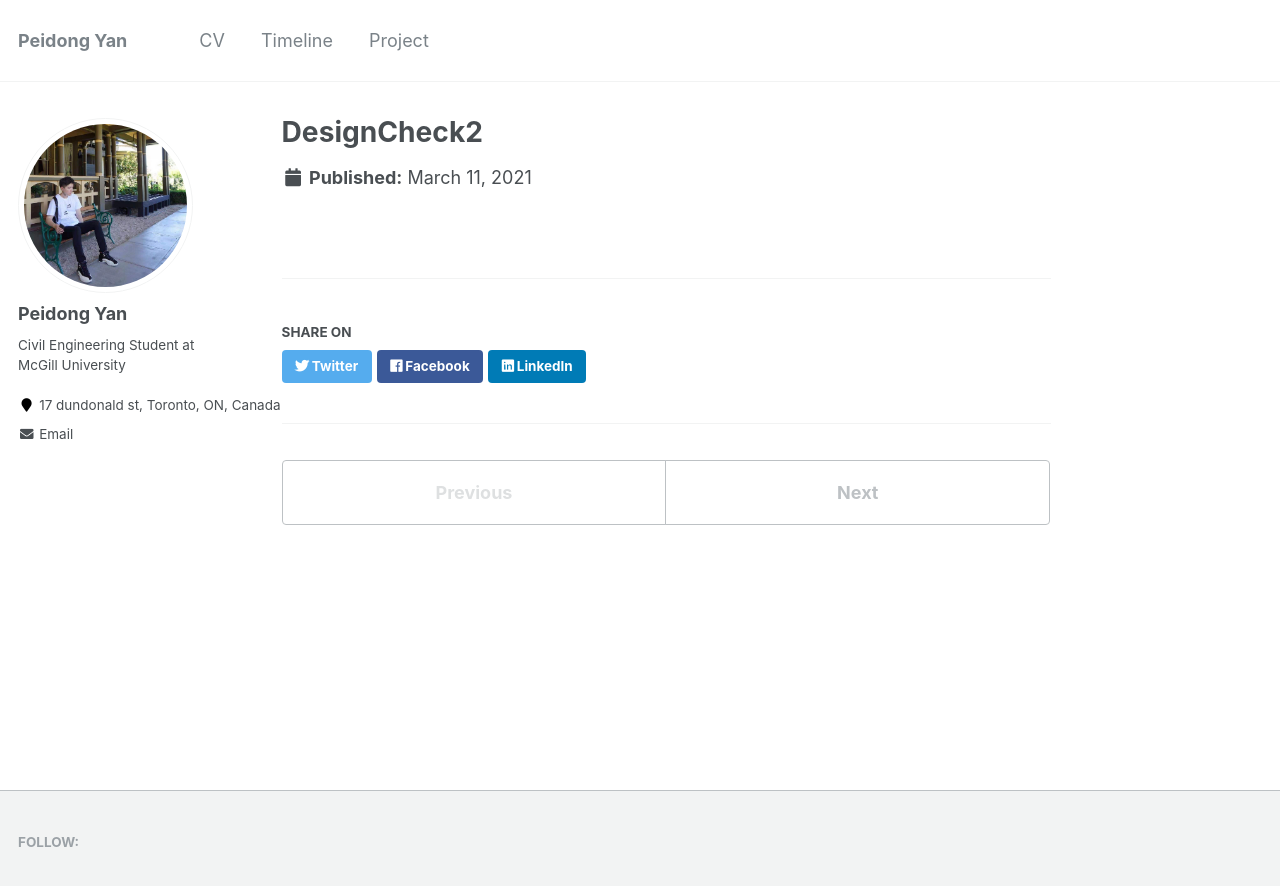
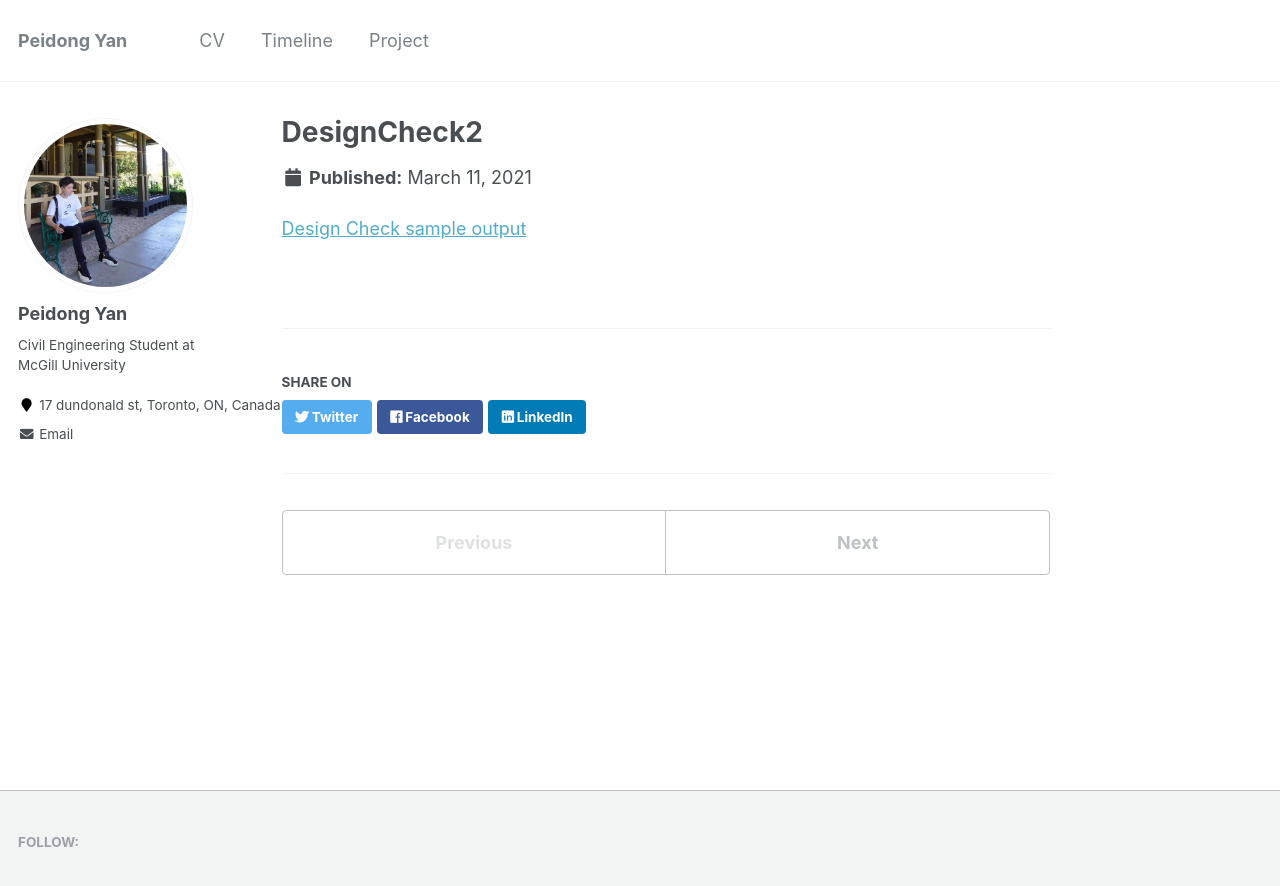
Before and after one commit to LorenYan98/LY.github.io, a Jekyll site: the page built from _portfolio/portfolio-1.md, in a window 1280 px wide. Shown: the top 886 px of the page. Built offline with Jekyll 4.4.1, drawn with Linux system fonts in a browser that asks for light colours.

Commit message:
Update portfolio-1.md

```diff
--- a/_portfolio/portfolio-1.md
+++ b/_portfolio/portfolio-1.md
@@ -3,3 +3,4 @@ title: "DesignCheck2"
 excerpt: "Short description of portfolio item number 1<br/><img src='/LY.github.io/images/P.png' width='50%' height = '50%'>"
 collection: portfolio
 ---
+[Design Check sample output](https://lorenyan98.github.io/LY.github.io/files/ReportPreview.pdf)
```
